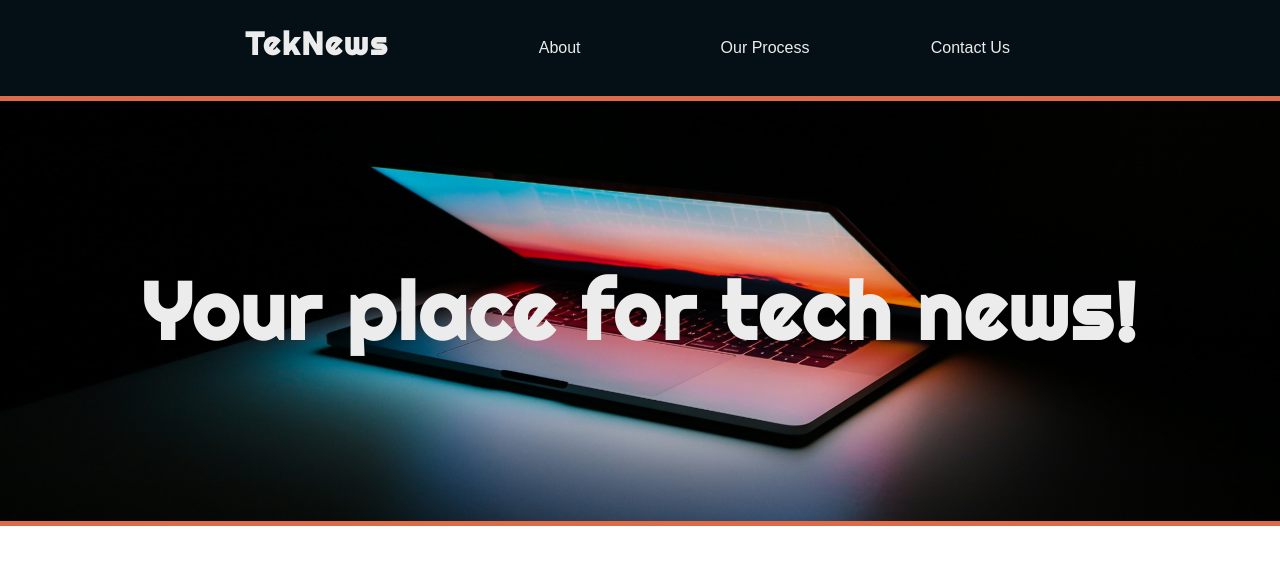
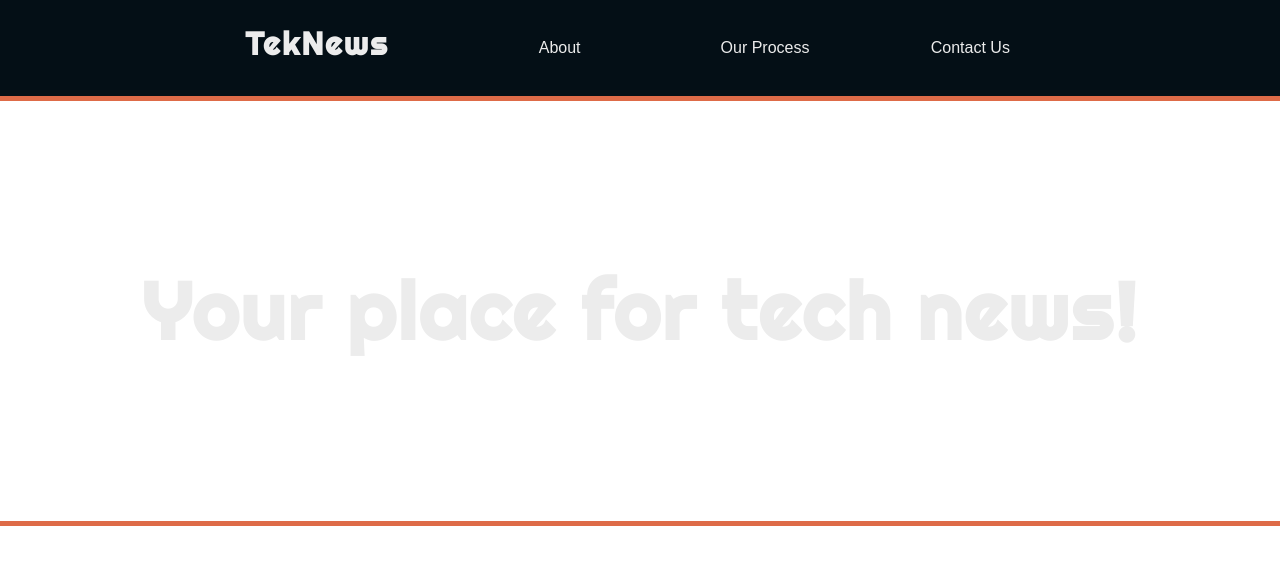
Before and after one commit to EsmeraldaGR14/EsmeraldaGR.github.io, a plain HTML site: page index.html in a window 1280 px wide. Shown: the top 571 px of the page. Drawn offline with Linux system fonts and the light colour scheme; grey boxes are pictures that could not be loaded.

Commit message:
Update styles.css

```diff
--- a/styles.css
+++ b/styles.css
@@ -74,7 +74,7 @@ nav a:hover {
 */
 
 .splash {
-  background-image: url("./ales-nesetril-unsplash.jpg");
+/*   background-image: url("./ales-nesetril-unsplash.jpg"); */
   background-position: 50% 50%;
   background-size: 100%;
   border-bottom: 5px solid #de6b48;
```
